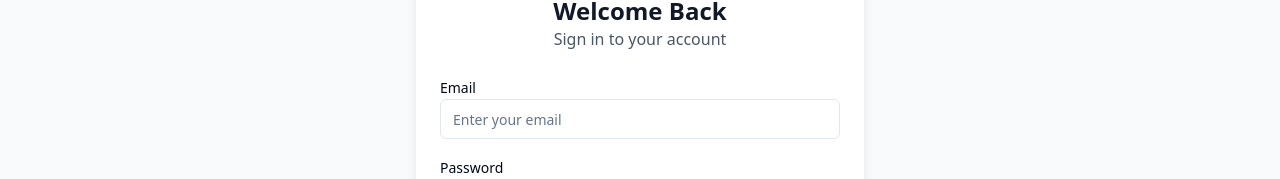
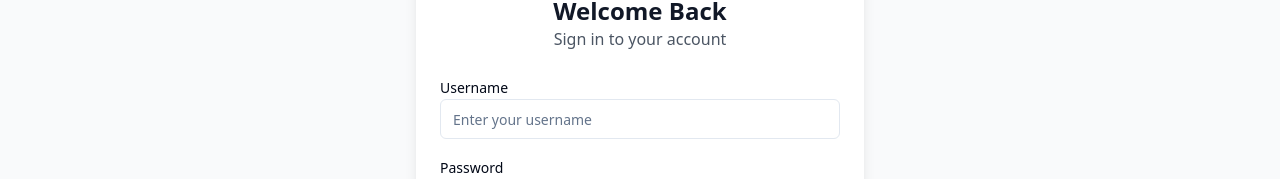
Before and after one commit to harshith2712/med-ease-online-shop, a React (Vite) app: page /login in a window 1280 px wide. Shown: the part 174-353 px from the top of the page. Built offline with nearby package versions, Linux system fonts and the light colour scheme.

Commit message:
feat: Add username/password login option
Adds the ability to log in using a username and password by default.

```diff
--- a/src/pages/Login.tsx
+++ b/src/pages/Login.tsx
@@ -10,13 +10,13 @@ import Footer from "@/components/Footer";
 
 const Login = () => {
   const [showPassword, setShowPassword] = useState(false);
-  const [email, setEmail] = useState("");
+  const [username, setUsername] = useState("");
   const [password, setPassword] = useState("");
 
   const handleSubmit = (e: React.FormEvent) => {
     e.preventDefault();
     // TODO: Implement login logic
-    console.log("Login attempt:", { email, password });
+    console.log("Login attempt:", { username, password });
   };
 
   return (
@@ -36,13 +36,13 @@ const Login = () => {
 
             <form onSubmit={handleSubmit} className="space-y-4">
               <div>
-                <Label htmlFor="email">Email</Label>
+                <Label htmlFor="username">Username</Label>
                 <Input
-                  id="email"
-                  type="email"
-                  value={email}
-                  onChange={(e) => setEmail(e.target.value)}
-                  placeholder="Enter your email"
+                  id="username"
+                  type="text"
+                  value={username}
+                  onChange={(e) => setUsername(e.target.value)}
+                  placeholder="Enter your username"
                   required
                 />
               </div>
```
